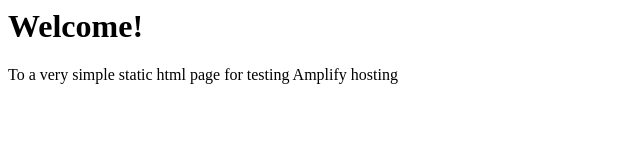
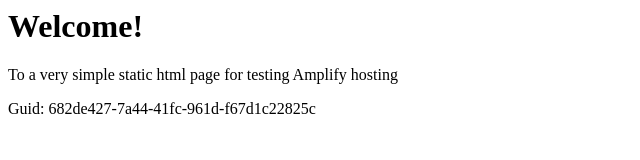
Before and after one commit to aws-aemilia-cdg/Github-PR-Commit-Integration-Test-DoNotTouch-GithubWebhookPreviewCanaryTest-v1-prod-eu-west-3, a website: page src/index.html in a window 1280 px wide. Shown: the whole page, without its empty margins (0-640 px from the left). Drawn offline with Linux system fonts and the light colour scheme.

Commit message:
commit from integ tests

```diff
--- a/src/index.html
+++ b/src/index.html
@@ -1,3 +1,5 @@
+
+
 <html lang="en">
 
 <head>
@@ -10,6 +12,6 @@
 <body>
     <h1>Welcome!</h1>
     <p>To a very simple static html page for testing Amplify hosting</p>
-</body>
+    <p>Guid: 682de427-7a44-41fc-961d-f67d1c22825c</p></body>
 
 </html>
```
